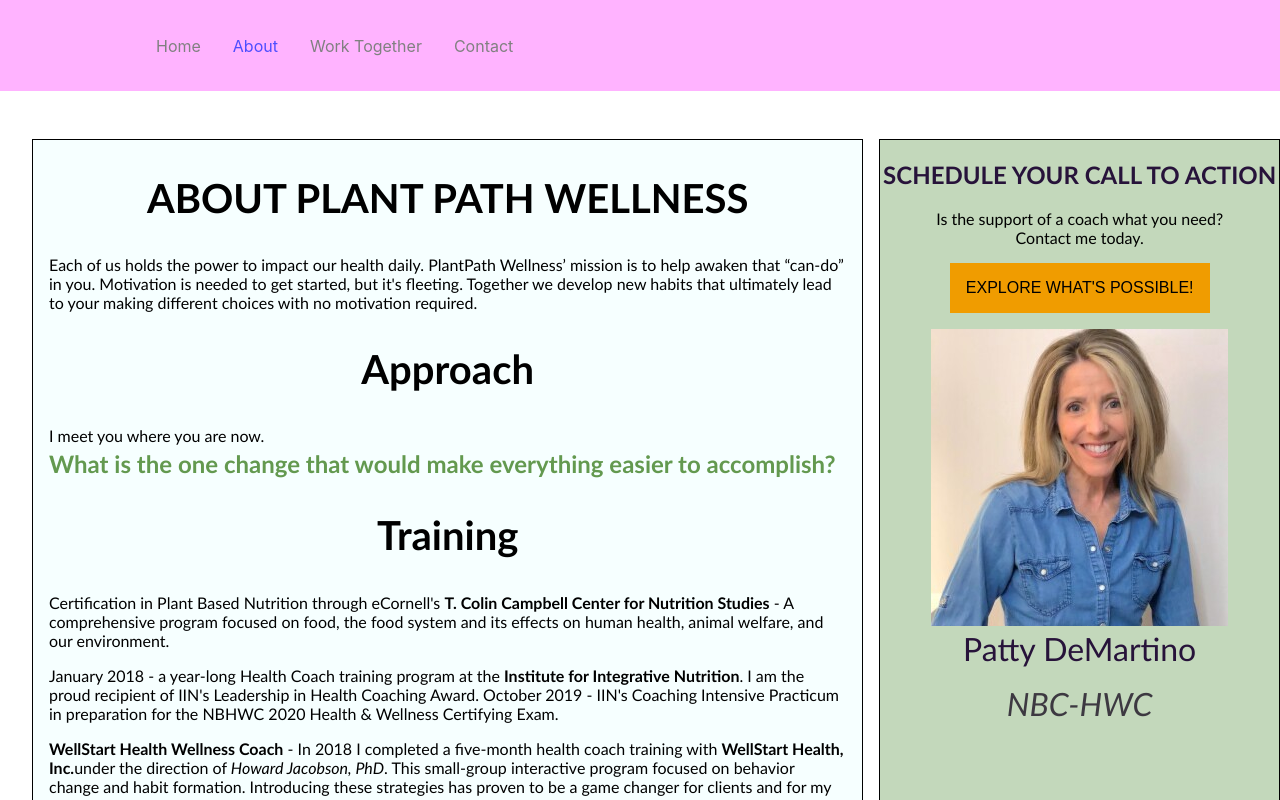
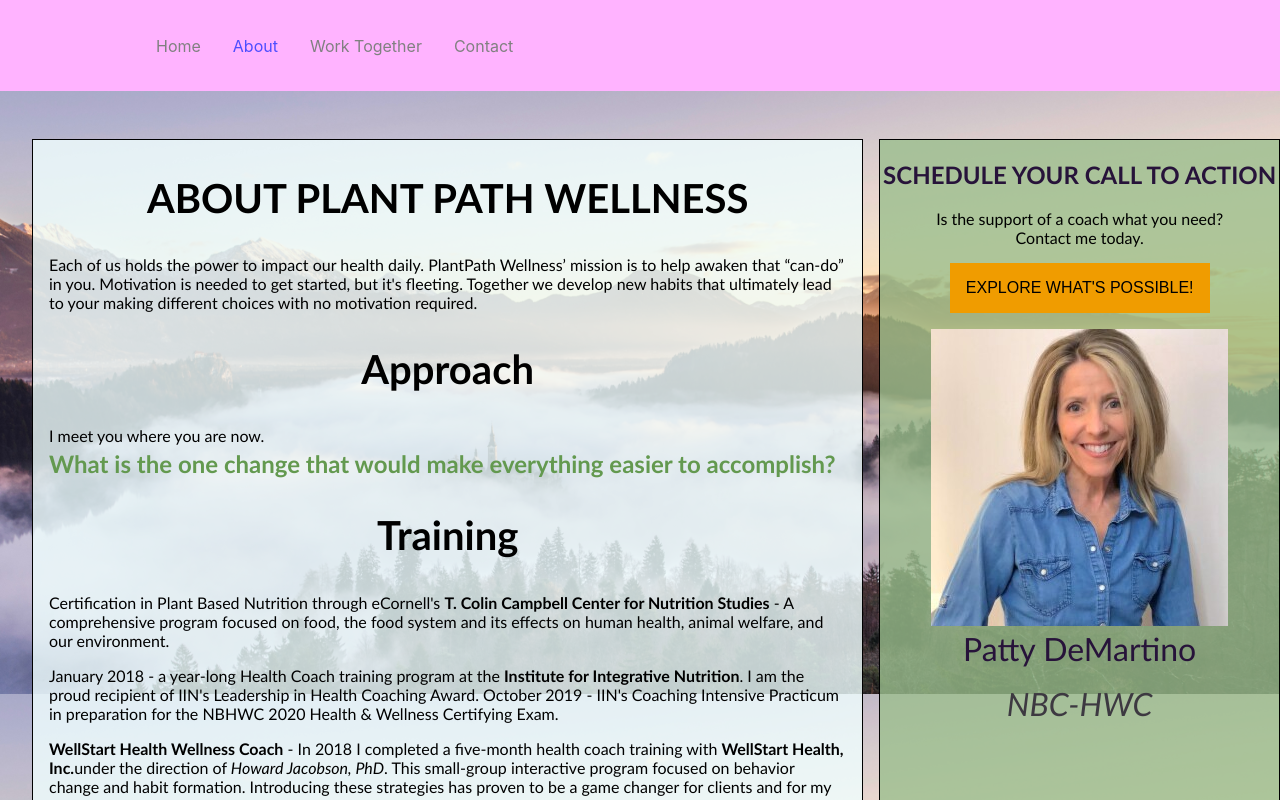
Before and after one commit to tom-demartino/plantpathwellness, a React (Create React App) app: page /about in a window 1280 px wide. Shown: the top 800 px of the page. Built offline with nearby package versions, Linux system fonts and the light colour scheme.

Commit message:
Temporary background image for about page. Will need to find a more suitable image later as this wraps and is not high enough res

```diff
--- a/src/pages/about.css
+++ b/src/pages/about.css
@@ -2,6 +2,9 @@
 #about {
   font-family:'Gill Sans', 'Gill Sans MT', Calibri, 'Trebuchet MS', sans-serif;
   font-size: 16px;
+  /* background-image: url(https://images.pexels.com/photos/7919/pexels-photo.jpg?auto=compress&cs=tinysrgb&w=1260&h=750&dpr=1); */
+  background-image: url(../../src/images/clouds-mountains.jpg);
+  background-size: contain;
 }
 
 /* Sections */
@@ -20,7 +23,7 @@
   margin-left: 2em;
   margin-right: 0;
   width: 50em;
-  background-color: hsl(180, 100%, 97%, 0.6);
+  background-color: hsl(180, 100%, 97%, 0.8);
   padding-left: 1em;
   padding-right: 1em;
   text-align: start;
@@ -29,7 +32,7 @@
 #schedule {
   margin-left: 1em;
   width: 25em;
-  background-color: hsla(103, 27%, 65%, 0.6);
+  background-color: hsla(103, 27%, 65%, 0.8);
   text-align: center;
   float: left;
 }
```
Also changed, not shown: src/images/clouds-mountains.jpg (added), 1 other file (tests, documents, lock files or other folders).
